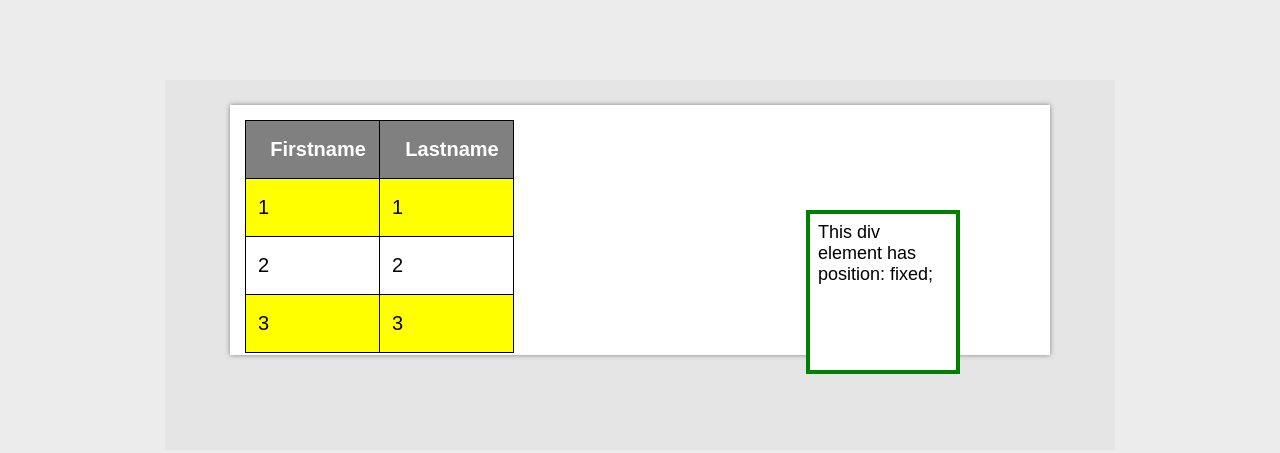
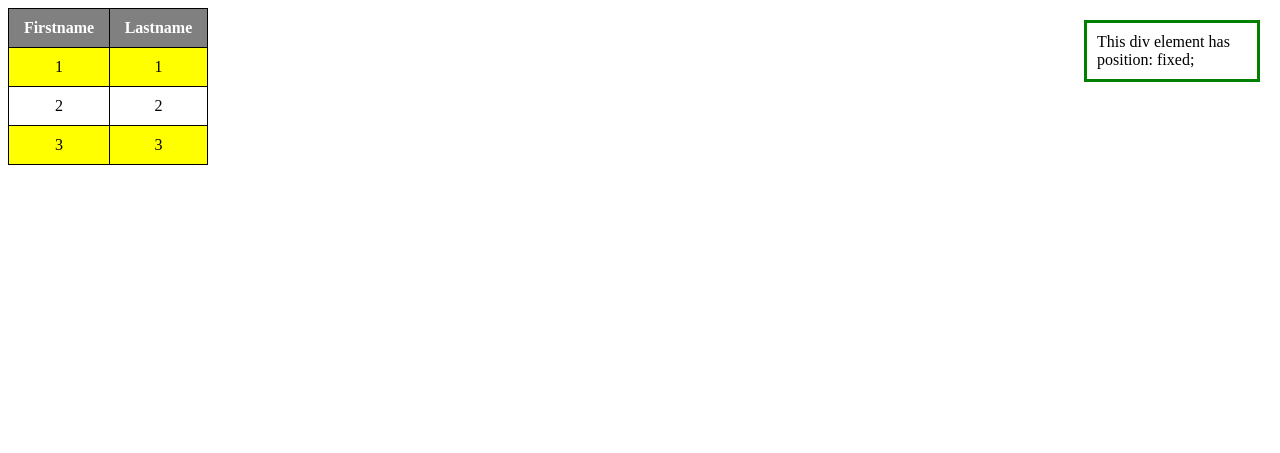
Before and after one commit to en1101/en1101.github.io, a plain HTML site: page exercise20.html in a window 1280 px wide. Drawn offline with Linux system fonts and the light colour scheme.

Commit message:
Update exercise20.html

```diff
--- a/exercise20.html
+++ b/exercise20.html
@@ -1,177 +1,60 @@
 <!DOCTYPE html>
-
 <html>
-
 <head>
-
     <meta charset="UTF-8">
-
-<title>Exercise 19</title>
-
+    <title>Exercise20</title>
     <style>
-
-body{
-
-    background:#ececec;
-
-    font-family:Arial;
-
+        table {
+            border-collapse: collapse;
+            width: 200px;
+        }
+        th, td {
+            border: 1px solid black;
+            padding: 10px;
+            text-align: center;
+        }
+        th {
+            background-color: gray;
+            color: white;
+        }
+        .yellow {
+            background-color: yellow;
         }
 
-.wrapper{
-
-    width:900px;
-
-    height:320px;
-
-    margin:80px auto;
-
-    background:#e5e5e5;
-
-    position:relative;
-
-    padding:25px;
-
+        .fixed-box {
+            position: fixed;
+            top: 20px;
+            right: 20px;
+            border: 3px solid green;
+            padding: 10px;
+            width: 150px;
         }
-
-.box{
-
-    width:820px;
-
-    height:250px;
-
-    background:white;
-
-    margin:auto;
-
-    box-shadow:0 0 5px gray;
-
-    position:relative;
-
-}
-
-table{
-
-    border-collapse:collapse;
-
-    position:absolute;
-
-    left:15px;
-
-    top:15px;
-
-}
-
-th,td{
-
-    width:120px;
-
-    height:55px;
-
-    border:1px solid black;
-
-    padding-left:12px;
-
-    font-size:20px;
-
-}
-
-th{
-
-    background:gray;
-
-    color:white;
-
-}
-
-.yellow{
-
-    background:yellow;
-
-}
-
-.fixedbox{
-
-    position:fixed;
-
-    top:210px;
-
-    right:320px;
-
-    width:130px;
-
-    height:140px;
-
-    border:4px solid green;
-
-    padding:8px;
-
-    font-size:18px;
-
-    background:white;
-
-}
-
     </style>
-
 </head>
-
 <body>
 
-<div class="wrapper">
-
-<div class="box">
-
 <table>
-
     <tr>
-
         <th>Firstname</th>
-
         <th>Lastname</th>
-
     </tr>
-
     <tr class="yellow">
-
         <td>1</td>
-
         <td>1</td>
-
     </tr>
-
     <tr>
-
         <td>2</td>
-
         <td>2</td>
-
     </tr>
-
     <tr class="yellow">
-
         <td>3</td>
-
         <td>3</td>
-
     </tr>
-
 </table>
 
-<div class="fixedbox">
-
-This div<br>
-
-element has<br>
-
-position: fixed;
-
-</div>
-
-</div>
-
+<div class="fixed-box">
+    This div element has position: fixed;
 </div>
 
 </body>
-
 </html>
```
Lines whose indentation alone changed are shown as unchanged.
